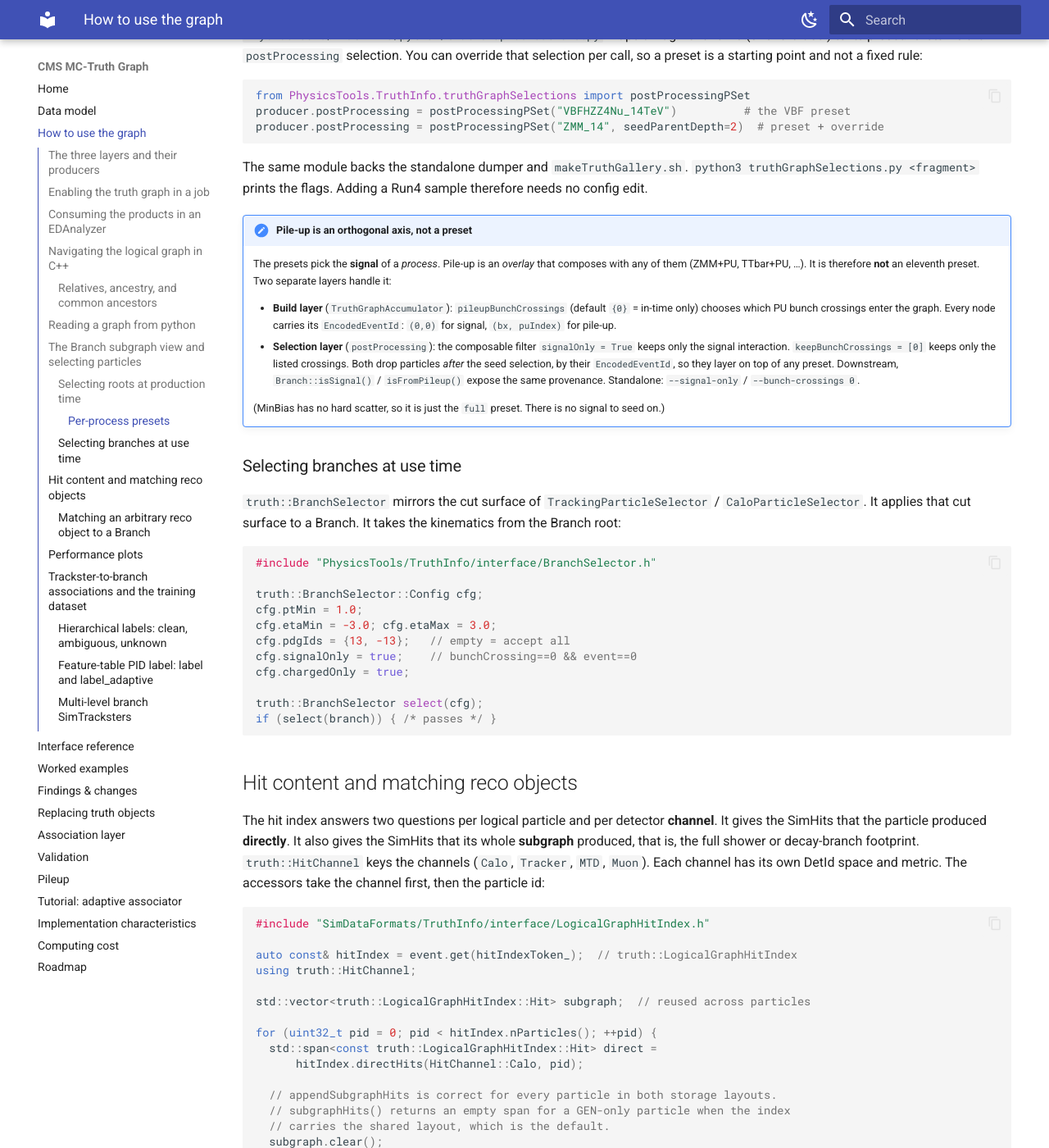
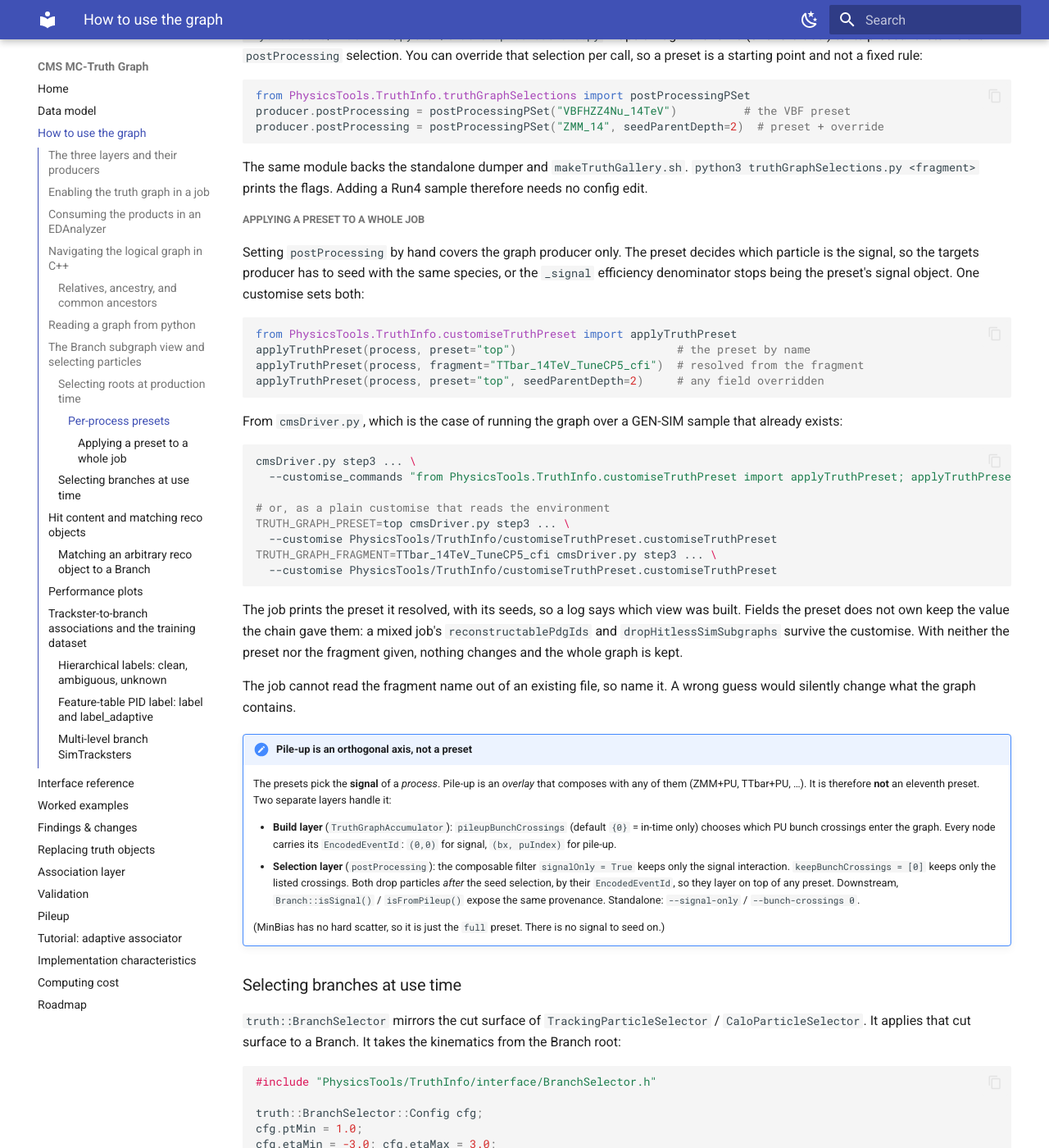
Before and after one commit to felicepantaleo/cms-truth-docs, an MkDocs documentation site: the page built from docs/usage.md, in a window 1280 px wide and 1400 px high, scrolled down 7993 px. Shown: the whole window at 82% size. Built offline with MkDocs 1.6.1 and Material for MkDocs 9.7.7, drawn with Linux system fonts in a browser that asks for light colours.

Commit message:
usage: apply a selection preset to a whole job

````diff
--- a/docs/usage.md
+++ b/docs/usage.md
@@ -400,6 +400,42 @@ The same module backs the standalone dumper and `makeTruthGallery.sh`. `python3
 truthGraphSelections.py <fragment>` prints the flags. Adding a Run4 sample therefore
 needs no config edit.
 
+##### Applying a preset to a whole job
+
+Setting `postProcessing` by hand covers the graph producer only. The preset decides which
+particle is the signal, so the targets producer has to seed with the same species, or the
+`_signal` efficiency denominator stops being the preset's signal object. One customise
+sets both:
+
+```python
+from PhysicsTools.TruthInfo.customiseTruthPreset import applyTruthPreset
+applyTruthPreset(process, preset="top")                        # the preset by name
+applyTruthPreset(process, fragment="TTbar_14TeV_TuneCP5_cfi")  # resolved from the fragment
+applyTruthPreset(process, preset="top", seedParentDepth=2)     # any field overridden
+```
+
+From `cmsDriver.py`, which is the case of running the graph over a GEN-SIM sample that
+already exists:
+
+```bash
+cmsDriver.py step3 ... \
+  --customise_commands "from PhysicsTools.TruthInfo.customiseTruthPreset import applyTruthPreset; applyTruthPreset(process, preset='top')"
+
+# or, as a plain customise that reads the environment
+TRUTH_GRAPH_PRESET=top cmsDriver.py step3 ... \
+  --customise PhysicsTools/TruthInfo/customiseTruthPreset.customiseTruthPreset
+TRUTH_GRAPH_FRAGMENT=TTbar_14TeV_TuneCP5_cfi cmsDriver.py step3 ... \
+  --customise PhysicsTools/TruthInfo/customiseTruthPreset.customiseTruthPreset
+```
+
+The job prints the preset it resolved, with its seeds, so a log says which view was built.
+Fields the preset does not own keep the value the chain gave them: a mixed job's
+`reconstructablePdgIds` and `dropHitlessSimSubgraphs` survive the customise. With neither
+the preset nor the fragment given, nothing changes and the whole graph is kept.
+
+The job cannot read the fragment name out of an existing file, so name it. A wrong guess
+would silently change what the graph contains.
+
 !!! note "Pile-up is an orthogonal axis, not a preset"
     The presets pick the **signal** of a *process*. Pile-up is an *overlay* that
     composes with any of them (ZMM+PU, TTbar+PU, …). It is therefore **not** an
````
